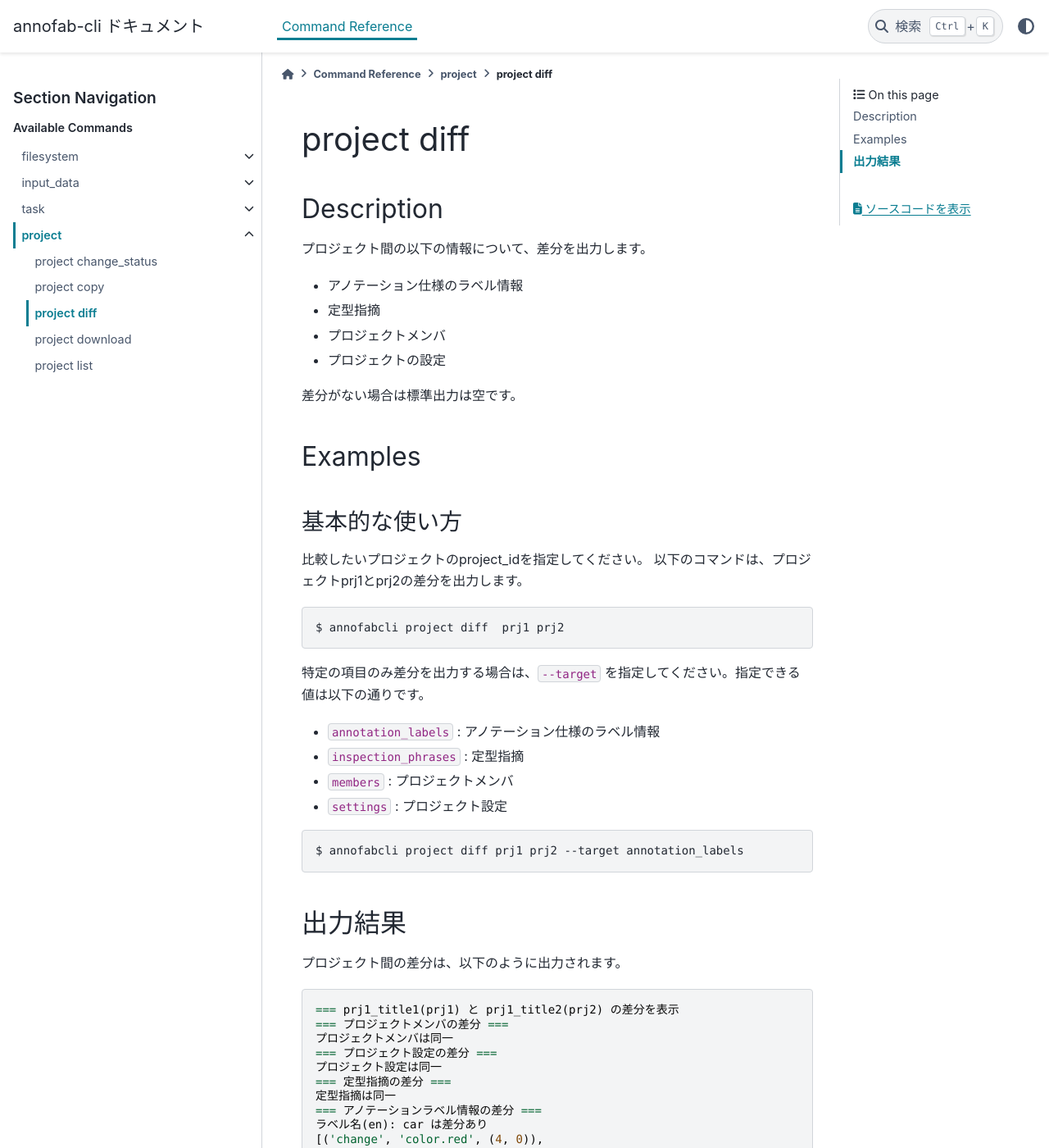
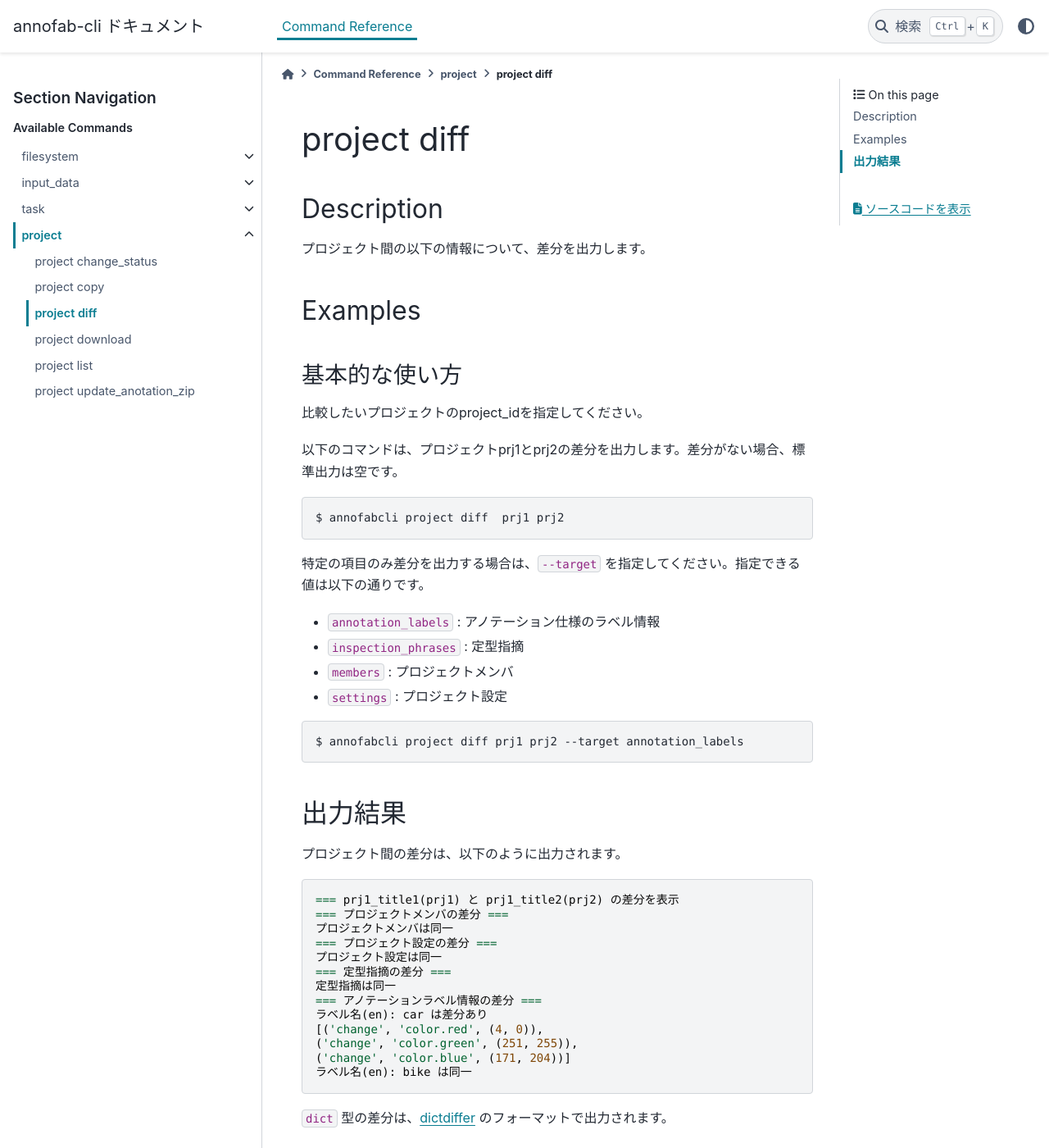
Before and after one commit to kurusugawa-computer/annofab-cli, a Sphinx documentation site: the page built from docs/command_reference/project/diff.rst, in a window 1280 px wide and 1400 px high. Shown: the whole window at 82% size. Built offline with Sphinx 7.4.7 and the PyData theme 0.15.4, drawn with Linux system fonts in a browser that asks for light colours; pages that are not in the unit, such as notebooks, are missing from menus.

Commit message:
[doc] project update_annotation_zip

```diff
--- a/docs/command_reference/project/diff.rst
+++ b/docs/command_reference/project/diff.rst
@@ -5,14 +5,6 @@
 Description
 =================================
 プロジェクト間の以下の情報について、差分を出力します。
-
-* アノテーション仕様のラベル情報
-* 定型指摘
-* プロジェクトメンバ
-* プロジェクトの設定
-
-差分がない場合は標準出力は空です。
-
 
 
 
@@ -24,7 +16,8 @@
 基本的な使い方
 --------------------------
 比較したいプロジェクトのproject_idを指定してください。
-以下のコマンドは、プロジェクトprj1とprj2の差分を出力します。
+
+以下のコマンドは、プロジェクトprj1とprj2の差分を出力します。差分がない場合、標準出力は空です。
 
 .. code-block::
 
@@ -67,4 +60,4 @@
     ラベル名(en): bike は同一
 
 
-``dict``型の差分は、`dictdiffer <https://dictdiffer.readthedocs.io/en/latest/>`_ のフォーマットで出力されます。
+``dict`` 型の差分は、`dictdiffer <https://dictdiffer.readthedocs.io/en/latest/>`_ のフォーマットで出力されます。
--- a/docs/command_reference/project/index.rst
+++ b/docs/command_reference/project/index.rst
@@ -20,3 +20,4 @@
    diff
    download
    list
+   update_annotation_zip
```
Also changed, not shown: docs/command_reference/project/update_annotation_zip.rst (added, +49 -0 lines), 1 other file.
